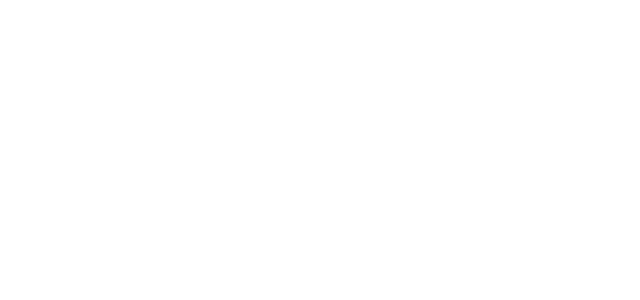
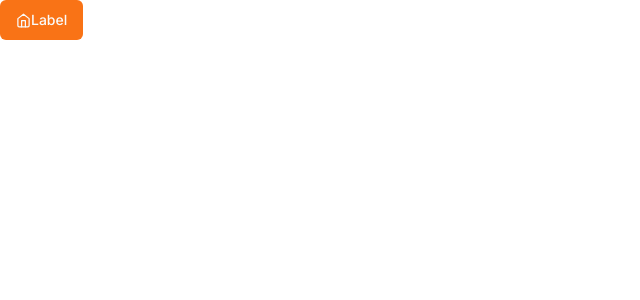
Before and after one commit to AbhilashMadi/Stack-Overflow, a Next.js app: page / in a window 1280 px wide. Shown: the top 300 px of the page, without its empty margins (0-640 px from the left). Built offline with nearby package versions, Linux system fonts and the light colour scheme.

Commit message:
shadcn-ui setup with tailwind

```diff
--- a/app/layout.tsx
+++ b/app/layout.tsx
@@ -6,6 +6,7 @@ import { inter, spaceGrotesk } from "@/utils/fonts";
 import { appearance } from "@/lib/clerk";
 import ThemeProvider from "@/context/ThemeProvider";
 import { ThemeKeys } from "@/constants";
+import Navbar from "@components/common/Navbar";
 
 export const metadata: Metadata = {
   title: "Dev Overflow",
@@ -42,6 +43,7 @@ const RootLayout: FC<IRootLayout> = ({ children }) => {
   return <ClerkProvider appearance={appearance}>
     <html lang="en">
       <body className={`${inter.variable} ${spaceGrotesk.variable} ${inter.className}`}>
+        <Navbar />
         <ThemeProvider
           defaultTheme={ThemeKeys.SYSTEM}
           attribute="class"
--- /dev/null
+++ b/components/common/Navbar.tsx
@@ -0,0 +1,15 @@
+import { FC } from "react";
+import { Button } from "@ui/button";
+import { Home } from "lucide-react";
+
+const Navbar: FC = () => {
+  return (
+    <nav>
+      <Button>
+        <Home size={15} /> Label
+      </Button>
+    </nav>
+  )
+}
+
+export default Navbar;
--- /dev/null
+++ b/components/ui/button.tsx
@@ -0,0 +1,56 @@
+import * as React from "react"
+import { Slot } from "@radix-ui/react-slot"
+import { cva, type VariantProps } from "class-variance-authority"
+
+import { cn } from "@/lib/utils"
+
+const buttonVariants = cva(
+  "inline-flex items-center justify-center whitespace-nowrap rounded-md text-sm font-medium ring-offset-background transition-colors focus-visible:outline-none focus-visible:ring-2 focus-visible:ring-ring focus-visible:ring-offset-2 disabled:pointer-events-none disabled:opacity-50",
+  {
+    variants: {
+      variant: {
+        default: "bg-primary text-primary-foreground hover:bg-primary/90",
+        destructive:
+          "bg-destructive text-destructive-foreground hover:bg-destructive/90",
+        outline:
+          "border border-input bg-background hover:bg-accent hover:text-accent-foreground",
+        secondary:
+          "bg-secondary text-secondary-foreground hover:bg-secondary/80",
+        ghost: "hover:bg-accent hover:text-accent-foreground",
+        link: "text-primary underline-offset-4 hover:underline",
+      },
+      size: {
+        default: "h-10 px-4 py-2",
+        sm: "h-9 rounded-md px-3",
+        lg: "h-11 rounded-md px-8",
+        icon: "h-10 w-10",
+      },
+    },
+    defaultVariants: {
+      variant: "default",
+      size: "default",
+    },
+  }
+)
+
+export interface ButtonProps
+  extends React.ButtonHTMLAttributes<HTMLButtonElement>,
+    VariantProps<typeof buttonVariants> {
+  asChild?: boolean
+}
+
+const Button = React.forwardRef<HTMLButtonElement, ButtonProps>(
+  ({ className, variant, size, asChild = false, ...props }, ref) => {
+    const Comp = asChild ? Slot : "button"
+    return (
+      <Comp
+        className={cn(buttonVariants({ variant, size, className }))}
+        ref={ref}
+        {...props}
+      />
+    )
+  }
+)
+Button.displayName = "Button"
+
+export { Button, buttonVariants }
--- a/css/globals.css
+++ b/css/globals.css
@@ -5,9 +5,63 @@
 @import url("theme.css");
 @import url("misc.css");
 
-:root {
-  --font-inter: "Inter", sans-serif;
-  --font-space: "Space Grotesk", sans-serif;
+@layer base {
+  :root {
+    --background: 0 0% 100%;
+    --foreground: 20 14.3% 4.1%;
+    --card: 0 0% 100%;
+    --card-foreground: 20 14.3% 4.1%;
+    --popover: 0 0% 100%;
+    --popover-foreground: 20 14.3% 4.1%;
+    --primary: 24.6 95% 53.1%;
+    --primary-foreground: 60 9.1% 97.8%;
+    --secondary: 60 4.8% 95.9%;
+    --secondary-foreground: 24 9.8% 10%;
+    --muted: 60 4.8% 95.9%;
+    --muted-foreground: 25 5.3% 44.7%;
+    --accent: 60 4.8% 95.9%;
+    --accent-foreground: 24 9.8% 10%;
+    --destructive: 0 84.2% 60.2%;
+    --destructive-foreground: 60 9.1% 97.8%;
+    --border: 20 5.9% 90%;
+    --input: 20 5.9% 90%;
+    --ring: 24.6 95% 53.1%;
+    --radius: 0.5rem;
+
+    --font-inter: "Inter", sans-serif;
+    --font-space: "Space Grotesk", sans-serif;
+  }
+
+  .dark {
+    --background: 20 14.3% 4.1%;
+    --foreground: 60 9.1% 97.8%;
+    --card: 20 14.3% 4.1%;
+    --card-foreground: 60 9.1% 97.8%;
+    --popover: 20 14.3% 4.1%;
+    --popover-foreground: 60 9.1% 97.8%;
+    --primary: 20.5 90.2% 48.2%;
+    --primary-foreground: 60 9.1% 97.8%;
+    --secondary: 12 6.5% 15.1%;
+    --secondary-foreground: 60 9.1% 97.8%;
+    --muted: 12 6.5% 15.1%;
+    --muted-foreground: 24 5.4% 63.9%;
+    --accent: 12 6.5% 15.1%;
+    --accent-foreground: 60 9.1% 97.8%;
+    --destructive: 0 72.2% 50.6%;
+    --destructive-foreground: 60 9.1% 97.8%;
+    --border: 12 6.5% 15.1%;
+    --input: 12 6.5% 15.1%;
+    --ring: 20.5 90.2% 48.2%;
+  }
+}
+
+@layer base {
+  * {
+    @apply border-border;
+  }
+  body {
+    @apply bg-background text-foreground;
+  }
 }
 
 @layer utilities {
--- /dev/null
+++ b/lib/utils.ts
@@ -0,0 +1,6 @@
+import { type ClassValue, clsx } from "clsx"
+import { twMerge } from "tailwind-merge"
+
+export function cn(...inputs: ClassValue[]) {
+  return twMerge(clsx(inputs))
+}
--- a/tailwind.config.ts
+++ b/tailwind.config.ts
@@ -1,6 +1,5 @@
-import type { Config } from "tailwindcss";
-
-const config: Config = {
+/** @type {import('tailwindcss').Config} */
+module.exports = {
   darkMode: ["class"],
   content: [
     "./pages/**/*.{js,ts,jsx,tsx,mdx}",
@@ -17,9 +16,40 @@ const config: Config = {
     },
     extend: {
       colors: {
+        border: "hsl(var(--border))",
+        input: "hsl(var(--input))",
+        ring: "hsl(var(--ring))",
+        background: "hsl(var(--background))",
+        foreground: "hsl(var(--foreground))",
         primary: {
+          DEFAULT: "hsl(var(--primary))",
+          foreground: "hsl(var(--primary-foreground))",
           500: "#FF7000",
           100: "#FFF1E6",
+        },
+        secondary: {
+          DEFAULT: "hsl(var(--secondary))",
+          foreground: "hsl(var(--secondary-foreground))",
+        },
+        destructive: {
+          DEFAULT: "hsl(var(--destructive))",
+          foreground: "hsl(var(--destructive-foreground))",
+        },
+        muted: {
+          DEFAULT: "hsl(var(--muted))",
+          foreground: "hsl(var(--muted-foreground))",
+        },
+        accent: {
+          DEFAULT: "hsl(var(--accent))",
+          foreground: "hsl(var(--accent-foreground))",
+        },
+        popover: {
+          DEFAULT: "hsl(var(--popover))",
+          foreground: "hsl(var(--popover-foreground))",
+        },
+        card: {
+          DEFAULT: "hsl(var(--card))",
+          foreground: "hsl(var(--card-foreground))",
         },
         dark: {
           100: "#000000",
@@ -38,9 +68,34 @@ const config: Config = {
         },
         "accent-blue": "#1DA1F2",
       },
-      fontFamily: {
-        inter: ["var(--font-inter)"],
-        space: ["var(--font-space)"],
+      borderRadius: {
+        lg: "var(--radius)",
+        md: "calc(var(--radius) - 2px)",
+        sm: "calc(var(--radius) - 4px)",
+      },
+      screen: {
+        xs: "420px",
+      },
+      keyframes: {
+        "accordion-down": {
+          from: { height: 0 },
+          to: { height: "var(--radix-accordion-content-height)" },
+        },
+        "accordion-up": {
+          from: { height: "var(--radix-accordion-content-height)" },
+          to: { height: 0 },
+        },
+      },
+      animation: {
+        "accordion-down": "accordion-down 0.2s ease-out",
+        "accordion-up": "accordion-up 0.2s ease-out",
+      },
+      backgroundImage: {
+        "auth-dark": "url('/assets/images/auth-dark.png')",
+        "auth-light": "url('/assets/images/auth-light.png')",
+        "gradient-radial": "radial-gradient(var(--tw-gradient-stops))",
+        "gradient-conic":
+          "conic-gradient(from 180deg at 50% 50%, var(--tw-gradient-stops))",
       },
       boxShadow: {
         "light-100":
@@ -50,32 +105,11 @@ const config: Config = {
         "dark-100": "0px 2px 10px 0px rgba(46, 52, 56, 0.10)",
         "dark-200": "2px 0px 20px 0px rgba(39, 36, 36, 0.04)",
       },
-      backgroundImage: {
-        "auth-dark": "url('/assets/images/auth-dark.png')",
-        "auth-light": "url('/assets/images/auth-light.png')",
-        "gradient-radial": "radial-gradient(var(--tw-gradient-stops))",
-        "gradient-conic":
-          "conic-gradient(from 180deg at 50% 50%, var(--tw-gradient-stops))",
-      },
-      screens: {
-        xs: "420px",
-      },
-      keyframes: {
-        "accordion-down": {
-          from: { height: "0" },
-          to: { height: "var(--radix-accordion-content-height)" },
-        },
-        "accordion-up": {
-          from: { height: "var(--radix-accordion-content-height)" },
-          to: { height: "0" },
-        },
-      },
-      animation: {
-        "accordion-down": "accordion-down 0.2s ease-out",
-        "accordion-up": "accordion-up 0.2s ease-out",
+      fontFamily: {
+        inter: ["var(--font-inter)"],
+        space: ["var(--font-space)"],
       },
     },
   },
   plugins: [require("tailwindcss-animate"), require("@tailwindcss/typography")],
-};
-export default config;
+}
```
Also changed, not shown: package.json (+6 -1 lines), tsconfig.json (+23 -4 lines), components.json (added), 1 other file (tests, documents, lock files or other folders).
